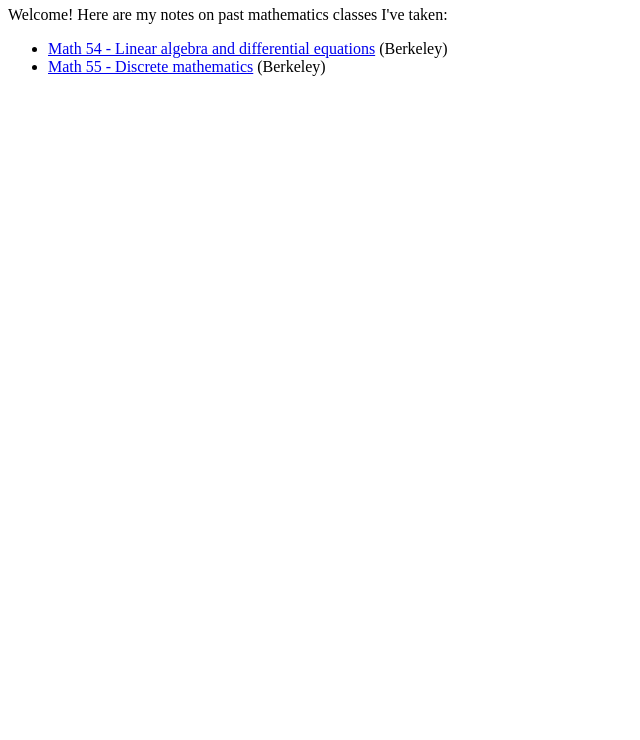
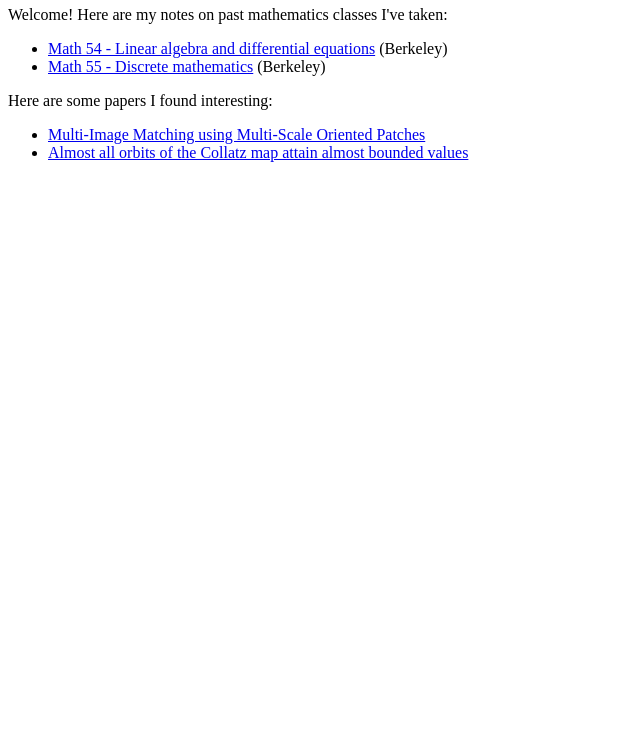
Before and after one commit to rpicardo/rpicardo.github.io, a plain HTML site: page index.html in a window 1280 px wide. Shown: the part 60-800 px from the top of the page, without its empty margins (0-640 px from the left). Drawn offline with Linux system fonts and the light colour scheme.

Commit message:
Update index.html

```diff
--- a/index.html
+++ b/index.html
@@ -4,3 +4,9 @@
   <li><a href="https://rpicardo.github.io/website/Linear%20algebra%20and%20differential%20equations.pdf">Math 54 - Linear algebra and differential equations</a> (Berkeley)</li>
   <li><a href="https://rpicardo.github.io/website/Linear%20algebra%20and%20differential%20equations.pdf">Math 55 - Discrete mathematics</a> (Berkeley)</li>
 </ul>
+
+<p>Here are some papers I found interesting:</p>
+<ul>
+  <li><a href="https://inst.eecs.berkeley.edu/~cs194-26/fa22/hw/proj4/Papers/MOPS.pdf">Multi-Image Matching using Multi-Scale Oriented Patches</li>
+  <li><a href="https://arxiv.org/pdf/1909.03562.pdf">Almost all orbits of the Collatz map attain almost bounded values</li>
+</ul>
```
